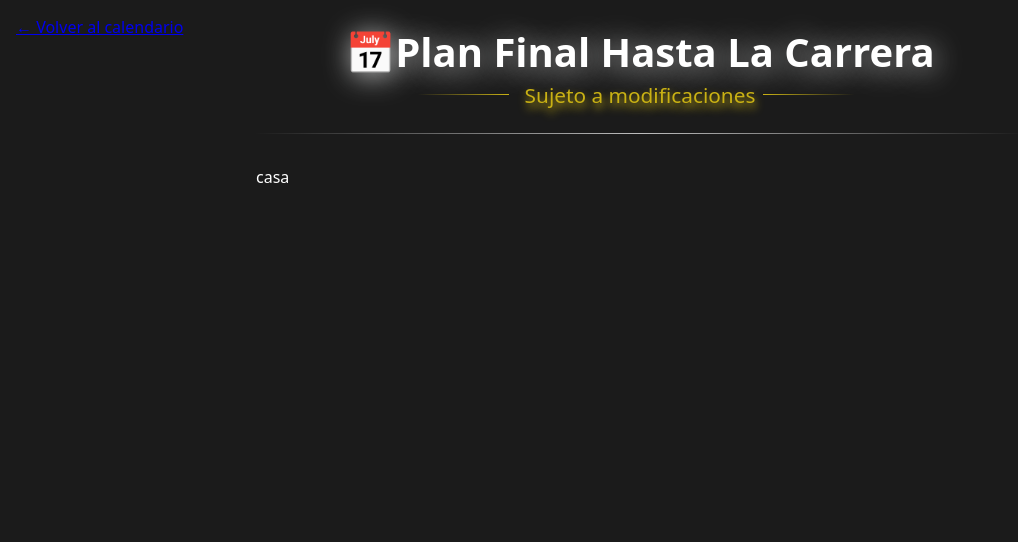
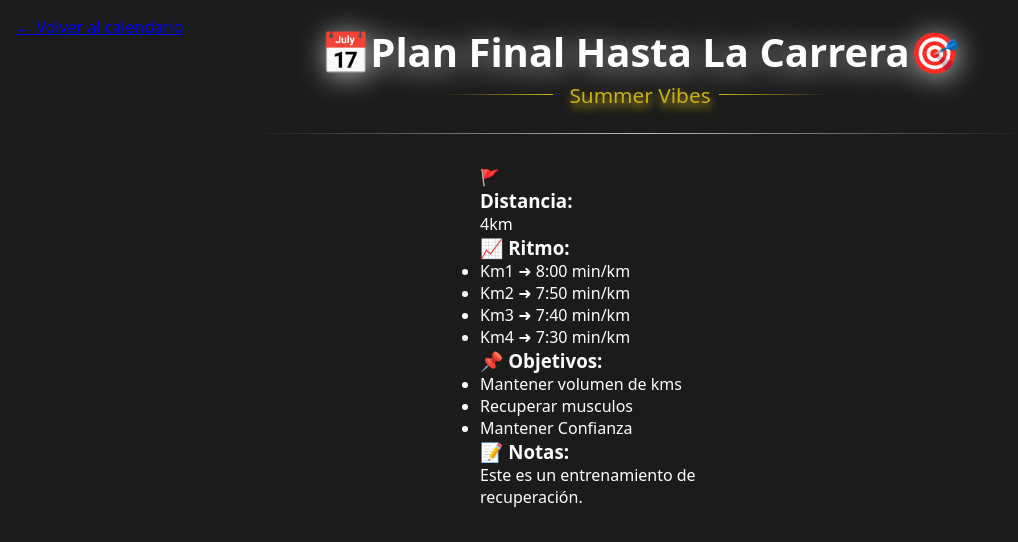
Before and after one commit to OutziderDev/migration, a website with bundled scripts: page src/entrenamiento/index.html in a window 1280 px wide. Shown: the whole page, without its empty margins (0-1018 px from the left). Built offline with nearby package versions, Linux system fonts and the light colour scheme.

Commit message:
feat: estructura semantica para la info de entremaientos

```diff
--- a/src/css/index.css
+++ b/src/css/index.css
@@ -124,9 +124,13 @@ body {
 }
 
 .info-detail {
-  max-width: 60%;
+  width: 25%;
   margin: 2rem auto;
   color: var(--color-primario);
+
+  @media (width <= 768px) {
+    width: 90%;
+  }
 }
 
 .back {
--- a/src/entrenamiento/index.html
+++ b/src/entrenamiento/index.html
@@ -9,17 +9,47 @@
 </head>
 <body>
   <section class="hero">
-    <h1>📅Plan final hasta la carrera</h1>
-    <p>Sujeto a modificaciones</p>
+    <h1>📅Plan final hasta la carrera🎯</h1>
+    <p>Summer Vibes</p>
   </section>
   <section class="info-detail">
-    <span id="id">sd</span>
-    casa
+    🚩
+    <header class="info-titulo">
+      <span id="fecha"></span>
+      <h2 class="subtitulo"></h2>
+    </header>
+
+    <section class="distancia">
+      <h3>Distancia:</h3><span id="distancia">4km</span>
+    </section>
+
+    <section class="ritmo">
+      <h3>📈 Ritmo:</h3>
+      <ul>
+        <li><span>Km1 ➜ </span>8:00 min/km</li>
+        <li><span>Km2 ➜ </span>7:50 min/km</li>
+        <li><span>Km3 ➜ </span>7:40 min/km</li>
+        <li><span>Km4 ➜ </span>7:30 min/km</li>
+      </ul>
+    </section>
+
+    <section class="objetivo">
+      <h3>📌 Objetivos:</h3>
+      <ul>
+        <li>Mantener volumen de kms</li>
+        <li>Recuperar musculos</li>
+        <li>Mantener Confianza </li>
+      </ul>
+    </section>
+
+    <footer>
+      <h3>📝 Notas:</h3>
+      <p>Este es un entrenamiento de recuperación.</p>
+    </footer>
+
   </section>
+
   <a href="/" class="back"> ← Volver al calendario</a>
 
-  <script>
-
-  </script>
 </body>
 </html>
--- a/src/js/index.js
+++ b/src/js/index.js
@@ -2,15 +2,12 @@ import "../components/app-root.js";
 import "../components/tab-system/tab-system.js";
 import datos from "../data/entrenos.json" with { type: "json" };
 
-/* console.log("datos:", datos.length); */
-
 document.addEventListener("DOMContentLoaded", () => {
   const navbar = document.querySelector(".calendar");
-  /* console.log("dato unico:", datos[1].id); */
 
   for (const entreno of datos) {
     const link = document.createElement("a");
-    link.href = `entrenamiento/index.html?id=${entreno.id}&tipo=la`;
+    link.href = `entrenamiento/index.html?id=${entreno.id}`;
 
     //Agregar estilos a la card
     link.classList.add("day-card");
--- a/src/js/infodetail.js
+++ b/src/js/infodetail.js
@@ -1,8 +1,11 @@
+import datos from "../data/entrenos.json" with { type: "json" };
+
 document.addEventListener("DOMContentLoaded", () => {
   const url = new URL(window.location.href);
   const id = url.searchParams.get("id");
-  console.log(url);
-  console.log("dato", id);
+  const dato = datos.find((info) => info.id === id);
+  console.log("dato", dato);
+
   const idSpan = document.querySelector("#id");
-  idSpan.textContent = id;
+  /* idSpan.textContent = id; */
 });
```
Also changed, not shown: src/index.html (+2 -2 lines).
